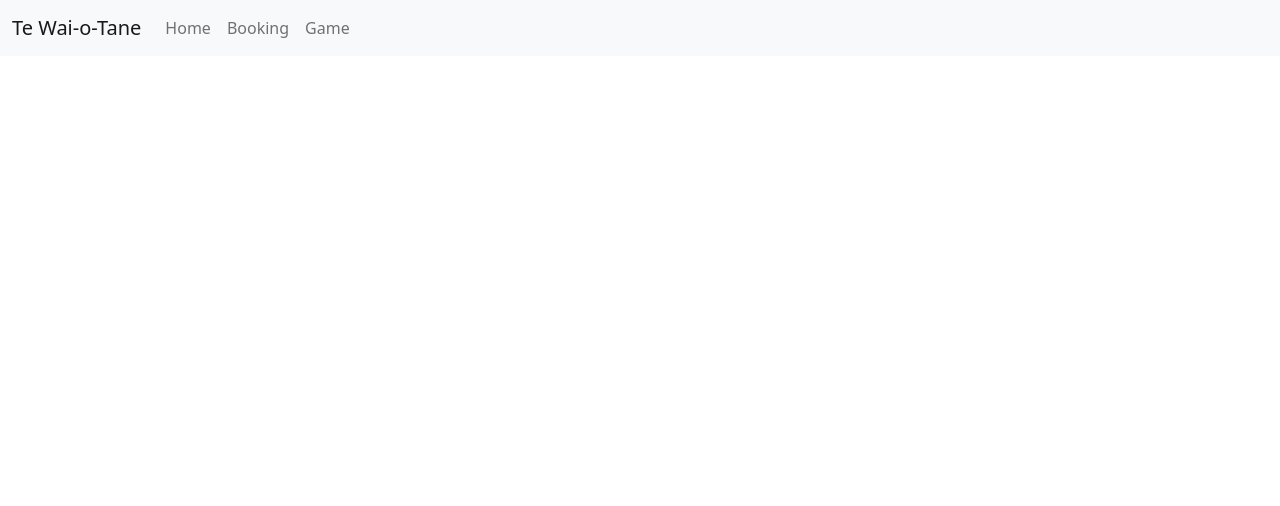
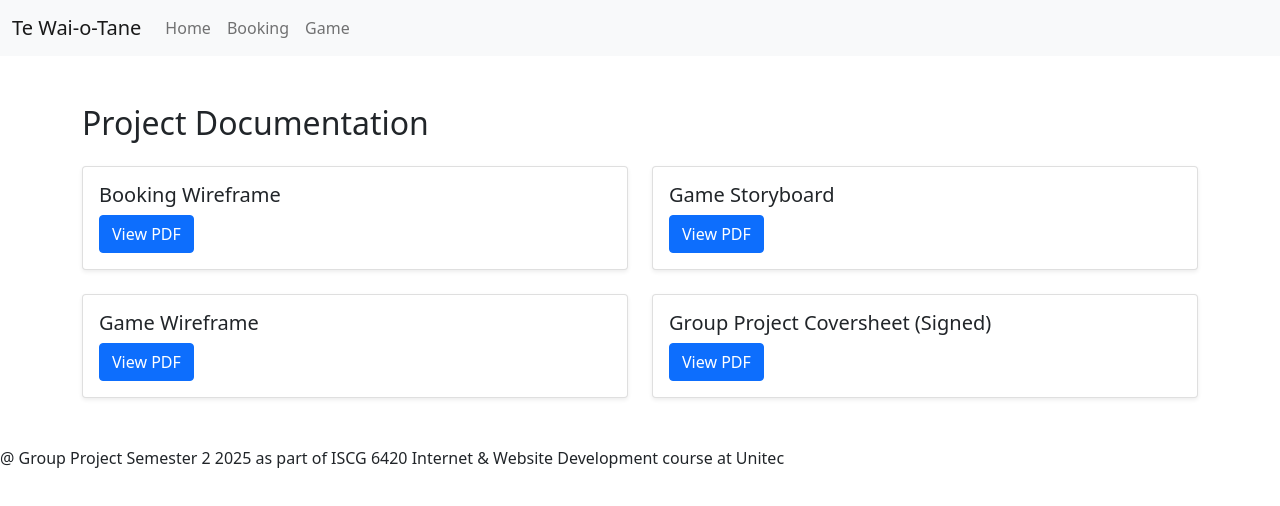
Before and after one commit to Perisi02/assignment2, a plain HTML site: page index.html in a window 1280 px wide. Drawn offline with nearby package versions, Linux system fonts and the light colour scheme.

Commit message:
Finished landing page.

```diff
--- a/index.html
+++ b/index.html
@@ -1,11 +1,13 @@
 <!DOCTYPE html>
 <html lang="en">
+
 <head>
     <meta charset="UTF-8">
     <meta name="viewport" content="width=device-width, initial-scale=1.0">
     <title>Te Wai-o-Tane - Home</title>
     <link href="https://cdn.jsdelivr.net/npm/bootstrap@5.0.2/dist/css/bootstrap.min.css" rel="stylesheet">
 </head>
+
 <body>
     <!-- Nav bar -->
     <nav class="navbar navbar-expand-lg navbar-light bg-light">
@@ -21,15 +23,56 @@
         </div>
     </nav>
 
-    <main>
+    <main class="container my-5">
+        <h2 class="mb-4">Project Documentation</h2>
+        <div class="row row-cols-1 row-cols-md-2 g-4">
+            <div class="col">
+                <div class="card shadow-sm">
+                    <div class="card-body">
+                        <h5 class="card-title">Booking Wireframe</h5>
+                        <a href="./Documentation/BookingWireframe.pdf" class="btn btn-primary" target="_blank">View
+                            PDF</a>
+                    </div>
+                </div>
+            </div>
 
+            <div class="col">
+                <div class="card shadow-sm">
+                    <div class="card-body">
+                        <h5 class="card-title">Game Storyboard</h5>
+                        <a href="./Documentation/GameStoryboard.pdf" class="btn btn-primary" target="_blank">View
+                            PDF</a>
+                    </div>
+                </div>
+            </div>
+
+            <div class="col">
+                <div class="card shadow-sm">
+                    <div class="card-body">
+                        <h5 class="card-title">Game Wireframe</h5>
+                        <a href="./Documentation/GameWireframe.pdf" class="btn btn-primary" target="_blank">View PDF</a>
+                    </div>
+                </div>
+            </div>
+
+            <div class="col">
+                <div class="card shadow-sm">
+                    <div class="card-body">
+                        <h5 class="card-title">Group Project Coversheet (Signed)</h5>
+                        <a href="./Documentation/GroupProject_IWD_coversheet_signed.pdf" class="btn btn-primary"
+                            target="_blank">View PDF</a>
+                    </div>
+                </div>
+            </div>
+        </div>
     </main>
 
+
     <footer>
-
+        <p>@ Group Project Semester 2 2025 as part of ISCG 6420 Internet & Website Development course at Unitec</p>
     </footer>
-    <script
-        src="https://cdn.jsdelivr.net/npm/bootstrap@5.0.2/dist/js/bootstrap.bundle.min.js">
+    <script src="https://cdn.jsdelivr.net/npm/bootstrap@5.0.2/dist/js/bootstrap.bundle.min.js">
     </script>
 </body>
+
 </html>
```
